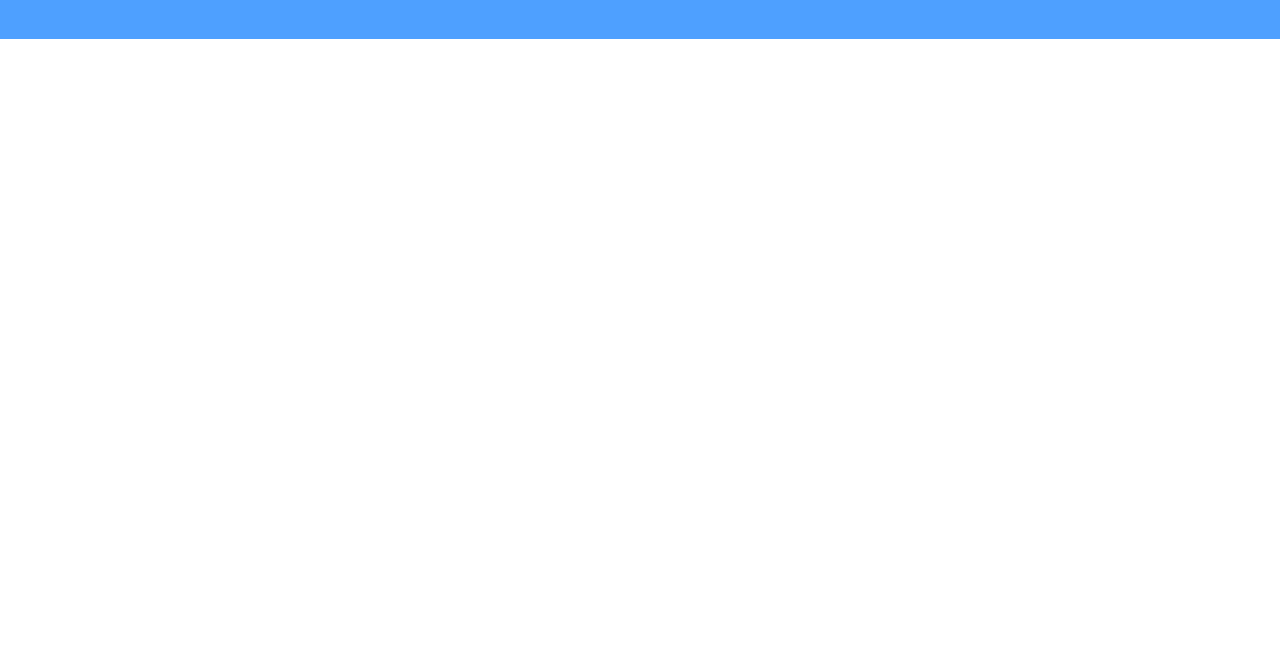
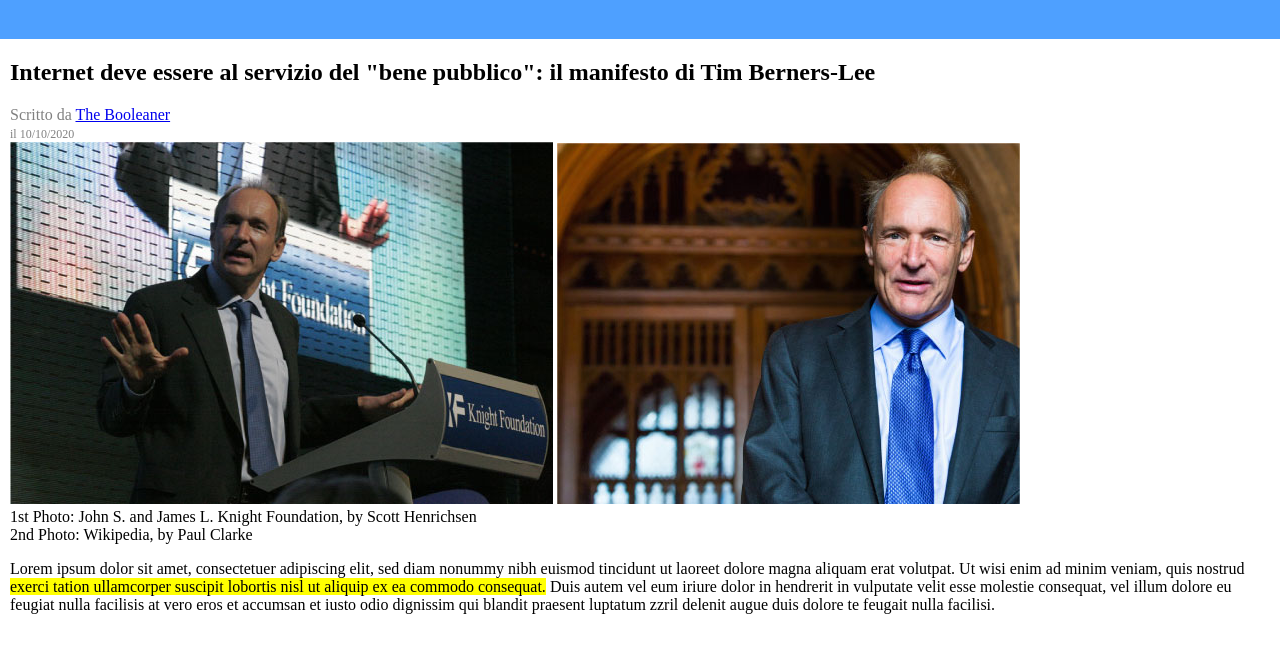
Before and after one commit to wallyari/html-css-booleaner, a plain HTML site: page index.html in a window 1280 px wide. Shown: the part 61-714 px from the top of the page. Drawn offline with Linux system fonts and the light colour scheme.

Commit message:
Inserimento Main

```diff
--- a/CSS/style.css
+++ b/CSS/style.css
@@ -6,7 +6,7 @@ body{
     .pattern-logo{
         height: 100px;
         background-color: #4ea0ff;
-        background-image: url(img/pattern.png);
+        background-image: url(img/.pattern-logo);
         background-size: 35%;
     }
 
@@ -18,3 +18,16 @@ body{
     #info-articolo{
         color:grey;
     }
+    main{
+        margin-left: 10px;
+        margin-right: 10px;
+    }
+
+    #data-articolo {
+      font-size: 12px;
+    }
+
+    /* testo evidenziato */
+    .text-bg-yellow{
+        background-color: yellow;
+    }
--- a/index.html
+++ b/index.html
@@ -16,3 +16,26 @@
             </section>
         </header>
     <!-- /Header -->
+
+    <main>
+        <!-- Main -->
+                <section class="conteiner">
+                    <h1>Internet deve essere al servizio del "bene pubblico": il manifesto di Tim Berners-Lee</h1>
+                    <div id="info-articolo">Scritto da <a href="#">The Booleaner</a><br>
+                    <span id="data-articolo">il 10/10/2020</span></div>
+
+
+                    <div class="immagini">
+                    <img src="img/tim-1.jpg" alt="tim-1">
+                    <img src="img/tim-2.jpg" alt="tim-2">
+                    <div>1st Photo: John S. and James L. Knight Foundation, by Scott Henrichsen <br>
+                    2nd Photo: Wikipedia, by Paul Clarke
+                    </div>
+
+                    <p>Lorem ipsum dolor sit amet, consectetuer adipiscing  elit, sed diam nonummy nibh euismod tincidunt ut laoreet dolore magna aliquam erat volutpat. Ut wisi enim
+                        ad minim veniam, quis nostrud <span class="text-bg-yellow">exerci tation ullamcorper suscipit lobortis nisl ut aliquip ex ea commodo consequat.</span> Duis autem vel eum iriure dolor in hendrerit in
+                        vulputate velit esse molestie consequat, vel illum dolore eu feugiat nulla facilisis at vero eros et accumsan et iusto odio dignissim qui blandit praesent luptatum
+                        zzril delenit augue duis dolore te feugait nulla facilisi.
+                    </p>
+                </section>
+        <!-- /Main-->
```
